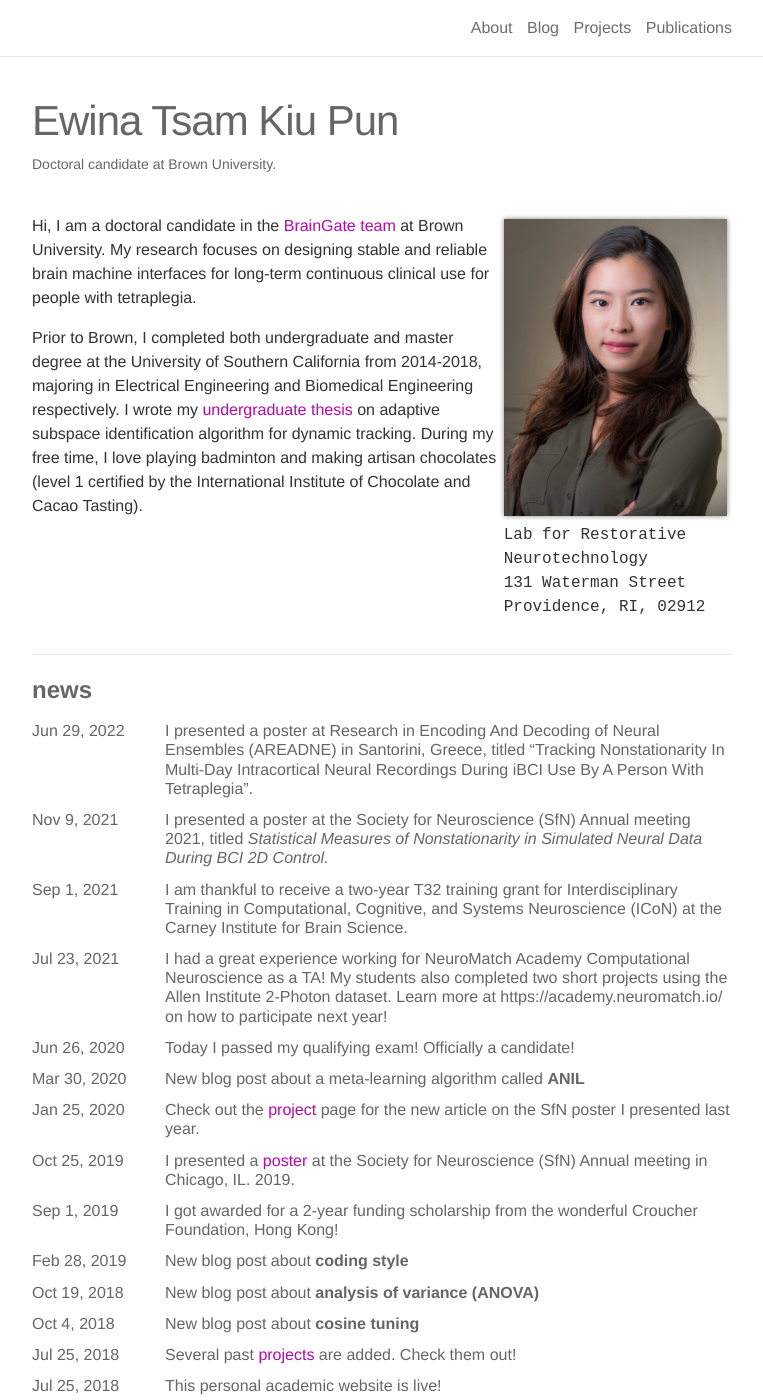
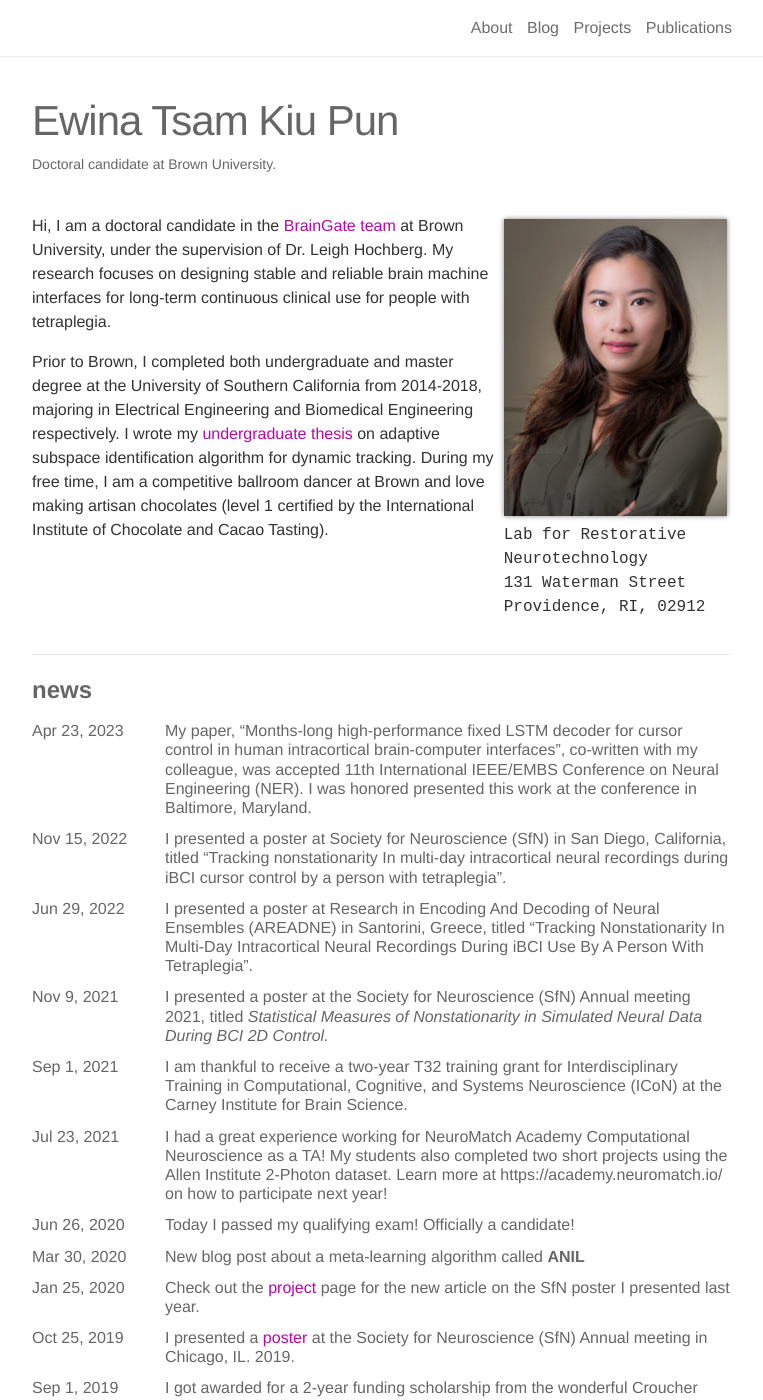
Before and after one commit to ewinapun/ewinapun.github.io, a Jekyll site: the page built from _pages/about.md, in a window 1280 px wide and 1400 px high. Shown: the whole window, without its empty margins (258-1021 px from the left). Built offline with Jekyll 4.4.1, drawn with Linux system fonts in a browser that asks for light colours; nearby versions of some CDN libraries.

Commit message:
2023 updates

```diff
--- a/_pages/about.md
+++ b/_pages/about.md
@@ -16,6 +16,6 @@ news: true
 social: true
 ---
 
-Hi, I am a doctoral candidate in the <a href="https://www.braingate.org/">BrainGate team</a> at Brown University. My research focuses on designing stable and reliable brain machine interfaces for long-term continuous clinical use for people with tetraplegia.
+Hi, I am a doctoral candidate in the <a href="https://www.braingate.org/">BrainGate team</a> at Brown University, under the supervision of Dr. Leigh Hochberg. My research focuses on designing stable and reliable brain machine interfaces for long-term continuous clinical use for people with tetraplegia.
 
-Prior to Brown, I completed both undergraduate and master degree at the University of Southern California from 2014-2018, majoring in Electrical Engineering and Biomedical Engineering respectively. I wrote my <a href="http://ewinapun.com/projects/2_project/">undergraduate thesis</a> on adaptive subspace identification algorithm for dynamic tracking. During my free time, I love playing badminton and making artisan chocolates (level 1 certified by the International Institute of Chocolate and Cacao Tasting).
+Prior to Brown, I completed both undergraduate and master degree at the University of Southern California from 2014-2018, majoring in Electrical Engineering and Biomedical Engineering respectively. I wrote my <a href="http://ewinapun.com/projects/2_project/">undergraduate thesis</a> on adaptive subspace identification algorithm for dynamic tracking. During my free time, I am a competitive ballroom dancer at Brown and love making artisan chocolates (level 1 certified by the International Institute of Chocolate and Cacao Tasting).
--- a/_pages/publications.md
+++ b/_pages/publications.md
@@ -2,29 +2,64 @@
 layout: page
 permalink: /publications/
 title: Publications
-description: Publications by categories in reversed chronological order.
-years: [1956, 1950, 1935, 1905]
+description: By categories in reversed chronological order.
 ---
 
-<h3 class="year">2019</h3>
-
-T. K. Pun, A. Catoya, C. E. Vargas-Irwin, S. S. Cash, J. D. Simeral, L. R. Hochberg.
-
-<a href='http://ewinapun.com/assets/pdf/SfN_poster_2019.pdf'>Identifying Changes in Volitional State and Task Engagement Based on the Intrinsic Structure of Neural Ensemble Activity Patterns in Motor Cortex of People with Tetraplegia During Daily Activities and BCI Use</a>
-
-Society for Neuroscience (SfN) Annual meeting in Chicago, IL. 2019.
+<h2>Publications</h2>
 
 <h3 class="year">2018</h3>
 
-Y.L. Tsai, D.P. Ha, H. Zhao, A.J. Carlos, S. Wei, T.K. Pun, K. Wu, E. Zandi, K. Kelly, and A.S. Lee.
+Y.L. Tsai, D.P. Ha, H. Zhao, A.J. Carlos, S. Wei, **T. K. Pun**, K. Wu, E. Zandi, K. Kelly, and A.S. Lee.
 
 <a href='https://doi.org/10.1073/pnas.1714866115'>Endoplasmic Reticulum Stress Activates SRC Relocating Chaperones to the Cell Surface where GRP78/CD109 Blocks TGF-β Signaling</a>
 
 *Proceedings of the National Academy of Sciences*, vol. 115, no. 18, E4245–E4254, 2018.
 
+<h2>Conferences</h2>
+
+<h3 class="year">2023</h3>
+
+**T. K. Pun**\*, T. Hosman\*, A. Kapitonava, J. D. Simeral, and L. R. Hochberg.
+
+“Months-long high-performance fixed LSTM decoder for cursor control in human intracortical brain-computer interfaces.(\*co-first authors. Accepted 4-page paper.)
+
+*11th International IEEE/EMBS Conference on Neural Engineering*, Baltimore, Maryland.
+
+<h3 class="year">2022</h3>
+
+**T. K. Pun**, T. Hosman, A. Kapitonava, C. E. Vargas-Irwin, J.D. Simeral, M. T. Harrison, Leigh R. Hochberg.
+
+Tracking nonstationarity In multi-day intracortical neural recordings during iBCI cursor control by a person with tetraplegia.
+
+*Society for Neuroscience (SfN) Annual meeting*. San Diego, CA.
+
+<h3 class="year">2022</h3>
+
+**T. K. Pun**, T. Hosman, A. Kapitonava, C. E. Vargas-Irwin, J.D. Simeral, M. T. Harrison, Leigh R. Hochberg.
+
+Tracking nonstationarity In multi-day intracortical neural recordings during iBCI use by a person with tetraplegia.
+
+*Research in Encoding And Decoding of Neural Ensembles (AREADNE)*. Santorini, Greece.
+
+<h3 class="year">2021</h3>
+
+**T. K. Pun**, M. Khoshnevis, M. Harrison, L. R. Hochberg.
+
+Statistical measures of nonstationarity in simulated neural data during BCI 2D control.
+
+*Society for Neuroscience (SfN) Annual meeting*. Virtual.
+
+<h3 class="year">2019</h3>
+
+**T. K. Pun**, A. Catoya, C. E. Vargas-Irwin, S. S. Cash, J. D. Simeral, L. R. Hochberg.
+
+<a href='http://ewinapun.com/assets/pdf/SfN_poster_2019.pdf'> Identifying Changes in Volitional State and Task Engagement Based on the Intrinsic Structure of Neural Ensemble Activity Patterns in Motor Cortex of People with Tetraplegia During Daily Activities and BCI Use</a>
+
+*Society for Neuroscience (SfN) Annual meeting*, Chicago, IL. 2019.
+
 <h3 class="year">2017</h3>
 
-S. Arnold, T.K. Pun, T.J. Denisart, F.J. Valero-Cuevas.
+S. Arnold, **T. K. Pun**, T. J. Denisart, F. J. Valero-Cuevas.
 
 <a href='https://arxiv.org/abs/1709.05070'>Shapechanger: Environments for Transfer Learning</a>
 
@@ -32,7 +67,7 @@ S. Arnold, T.K. Pun, T.J. Denisart, F.J. Valero-Cuevas.
 
 <h3 class="year">2016</h3>
 
-L. Yu, E. Pun, E. Meng.
+L. Yu, **T. K. Pun**, E. Meng.
 
 <a href='https://pdfs.semanticscholar.org/40c2/6b44b5037d6e75982d4a65442ff4fc50344d.pdf'>A Contactless Electrochemical Impedance Measurement Method</a>
 
```
Also changed, not shown: _news/announcement_15.md (added, +7 -0 lines), _news/announcement_16.md (added, +7 -0 lines), _posts/2021-01-01-NHPvsHumaniBCI.md (+1 -1 lines).
